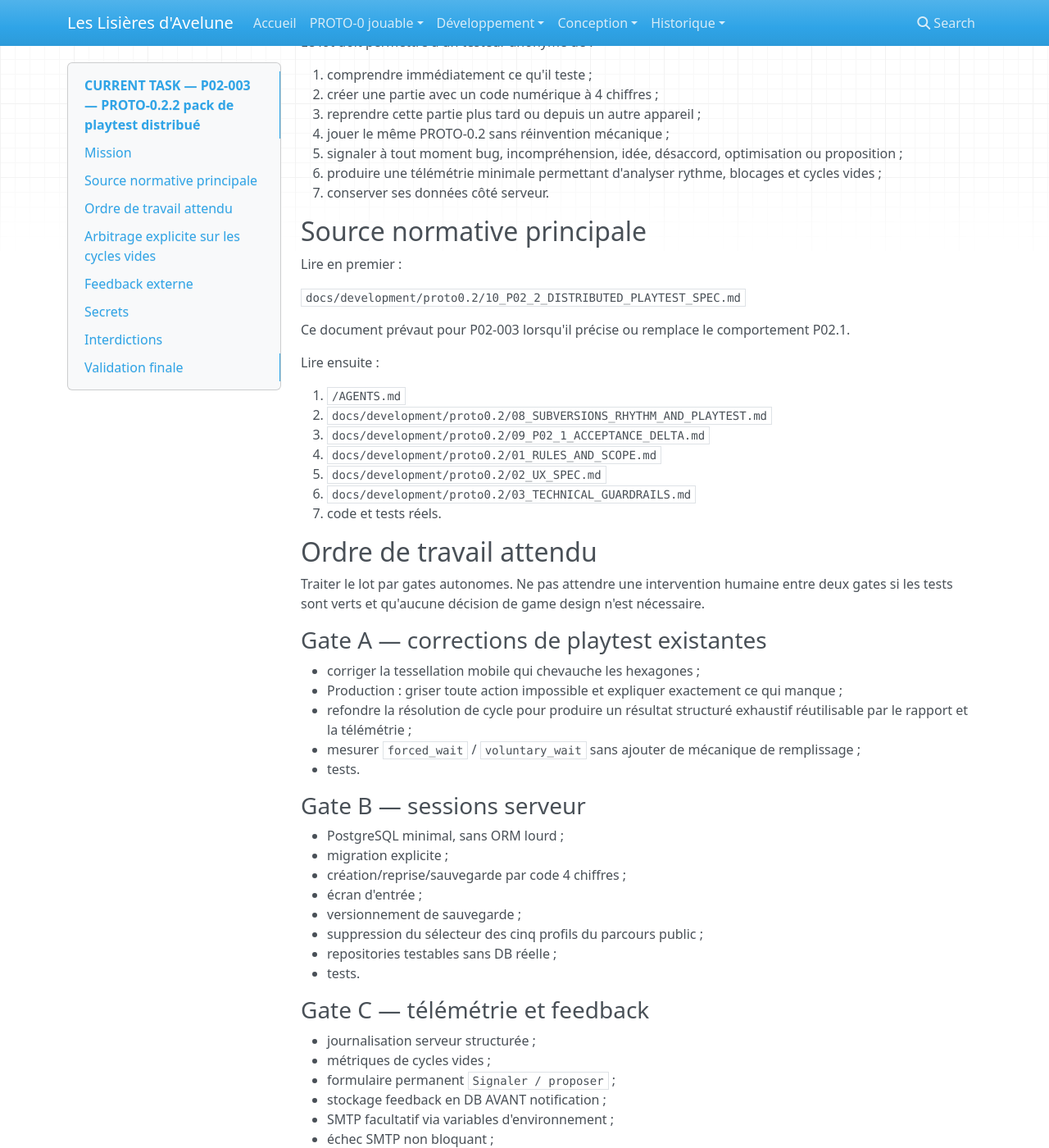
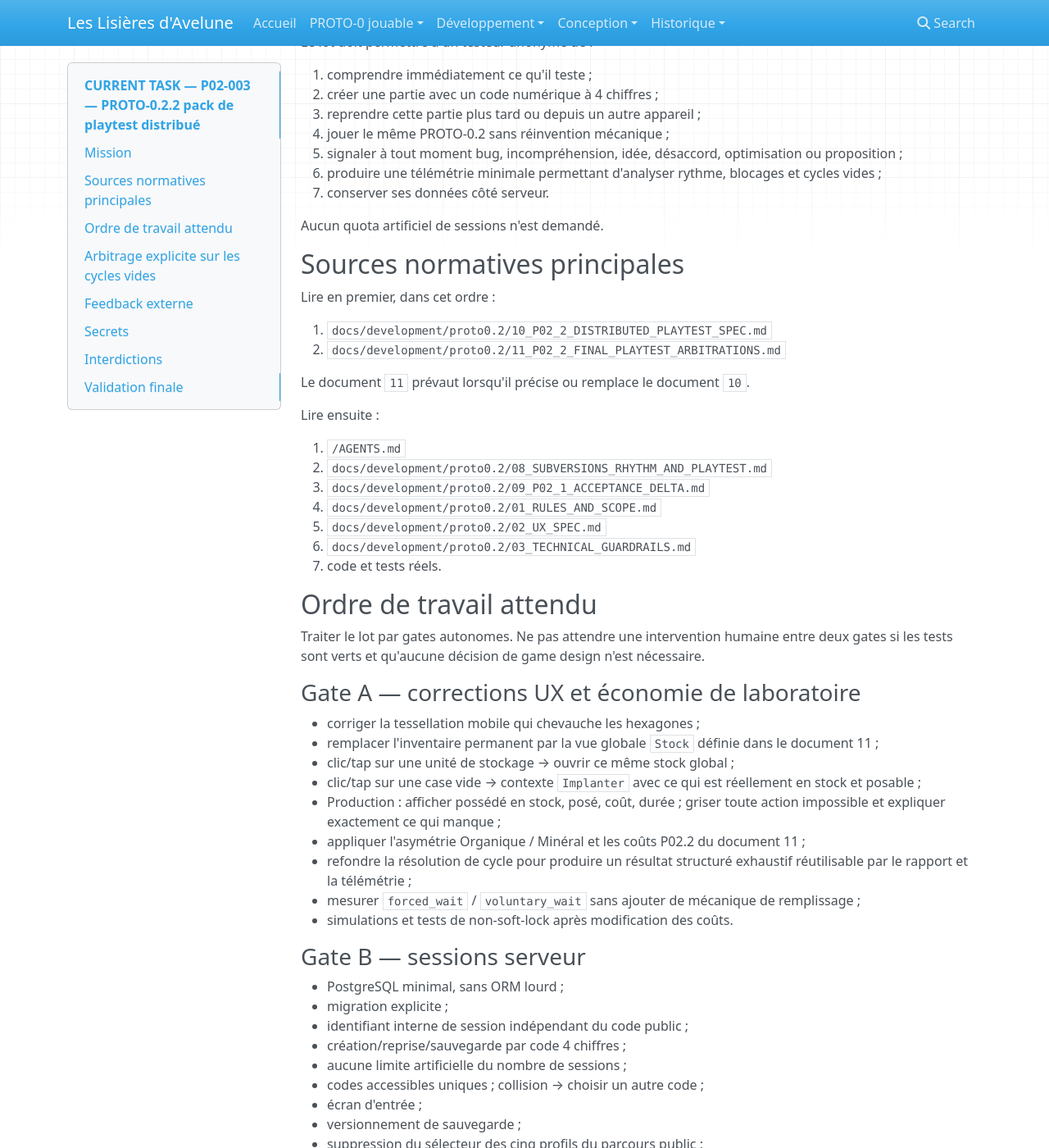
Before and after one commit to Abeliome-Officiel/les-lisieres-avelune, an MkDocs documentation site: the page built from docs/development/proto0.2/CURRENT_TASK.md, in a window 1280 px wide and 1400 px high, scrolled down 376 px. Shown: the whole window at 82% size. Built offline with MkDocs 1.6.1, drawn with Linux system fonts in a browser that asks for light colours; nearby versions of some CDN libraries; some of the changed text lies outside the part shown.

Commit message:
docs(proto0.2): ajouter les arbitrages finaux P02.2

```diff
--- a/docs/development/proto0.2/CURRENT_TASK.md
+++ b/docs/development/proto0.2/CURRENT_TASK.md
@@ -20,13 +20,16 @@ Le lot doit permettre à un testeur anonyme de :
 6. produire une télémétrie minimale permettant d'analyser rythme, blocages et cycles vides ;
 7. conserver ses données côté serveur.
 
-## Source normative principale
+Aucun quota artificiel de sessions n'est demandé.
 
-Lire en premier :
+## Sources normatives principales
 
-`docs/development/proto0.2/10_P02_2_DISTRIBUTED_PLAYTEST_SPEC.md`
+Lire en premier, dans cet ordre :
 
-Ce document prévaut pour P02-003 lorsqu'il précise ou remplace le comportement P02.1.
+1. `docs/development/proto0.2/10_P02_2_DISTRIBUTED_PLAYTEST_SPEC.md`
+2. `docs/development/proto0.2/11_P02_2_FINAL_PLAYTEST_ARBITRATIONS.md`
+
+Le document `11` prévaut lorsqu'il précise ou remplace le document `10`.
 
 Lire ensuite :
 
@@ -42,19 +45,26 @@ Lire ensuite :
 
 Traiter le lot par gates autonomes. Ne pas attendre une intervention humaine entre deux gates si les tests sont verts et qu'aucune décision de game design n'est nécessaire.
 
-### Gate A — corrections de playtest existantes
+### Gate A — corrections UX et économie de laboratoire
 
 - corriger la tessellation mobile qui chevauche les hexagones ;
-- Production : griser toute action impossible et expliquer exactement ce qui manque ;
+- remplacer l'inventaire permanent par la vue globale `Stock` définie dans le document 11 ;
+- clic/tap sur une unité de stockage → ouvrir ce même stock global ;
+- clic/tap sur une case vide → contexte `Implanter` avec ce qui est réellement en stock et posable ;
+- Production : afficher possédé en stock, posé, coût, durée ; griser toute action impossible et expliquer exactement ce qui manque ;
+- appliquer l'asymétrie Organique / Minéral et les coûts P02.2 du document 11 ;
 - refondre la résolution de cycle pour produire un résultat structuré exhaustif réutilisable par le rapport et la télémétrie ;
 - mesurer `forced_wait` / `voluntary_wait` sans ajouter de mécanique de remplissage ;
-- tests.
+- simulations et tests de non-soft-lock après modification des coûts.
 
 ### Gate B — sessions serveur
 
 - PostgreSQL minimal, sans ORM lourd ;
 - migration explicite ;
+- identifiant interne de session indépendant du code public ;
 - création/reprise/sauvegarde par code 4 chiffres ;
+- aucune limite artificielle du nombre de sessions ;
+- codes accessibles uniques ; collision → choisir un autre code ;
 - écran d'entrée ;
 - versionnement de sauvegarde ;
 - suppression du sélecteur des cinq profils du parcours public ;
@@ -76,6 +86,8 @@ Traiter le lot par gates autonomes. Ne pas attendre une intervention humaine ent
 - introduction avant partie ;
 - notice/règles consultables pendant le jeu ;
 - rappel explicite de communiquer bugs, idées, désaccords et optimisations ;
+- ressources compactes `icône + nom + quantité` ;
+- état de session/sauvegarde placé dans la zone droite sans le confondre avec le contexte de case ;
 - version/commit visible discrètement ;
 - responsive 390×844 et 360×800 en priorité ;
 - check/tests/simulation/build/diff-check ;
@@ -138,6 +150,7 @@ Avant de déclarer `REVIEW_READY` :
 - session créée puis reprise ;
 - rapport de cycle exhaustif sur cas représentatifs ;
 - aucune superposition des hexagones aux breakpoints mobiles définis ;
+- aucune impasse économique structurelle introduite par l'asymétrie Organique / Minéral ;
 - `IMPLEMENTATION_REPORT.md` reflète exactement les validations réellement effectuées.
 
 Après validation, pousser uniquement `develop/proto-0.2.2-playtest`. Ne pas merger `main` et ne pas déployer sans ordre humain.
```
Also changed, not shown: other parts of docs/development/proto0.2/CURRENT_TASK.md (+1 -1 lines).
